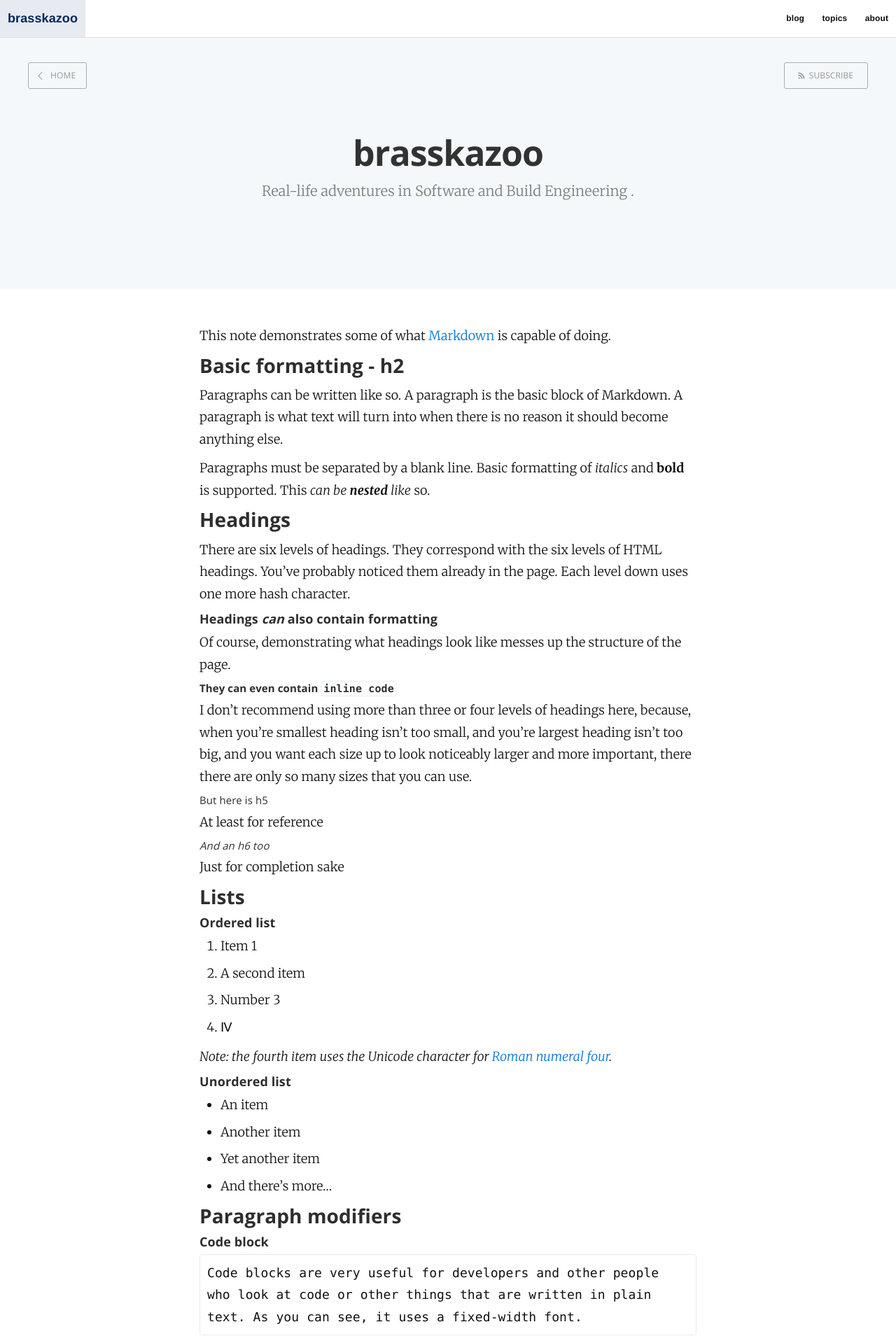
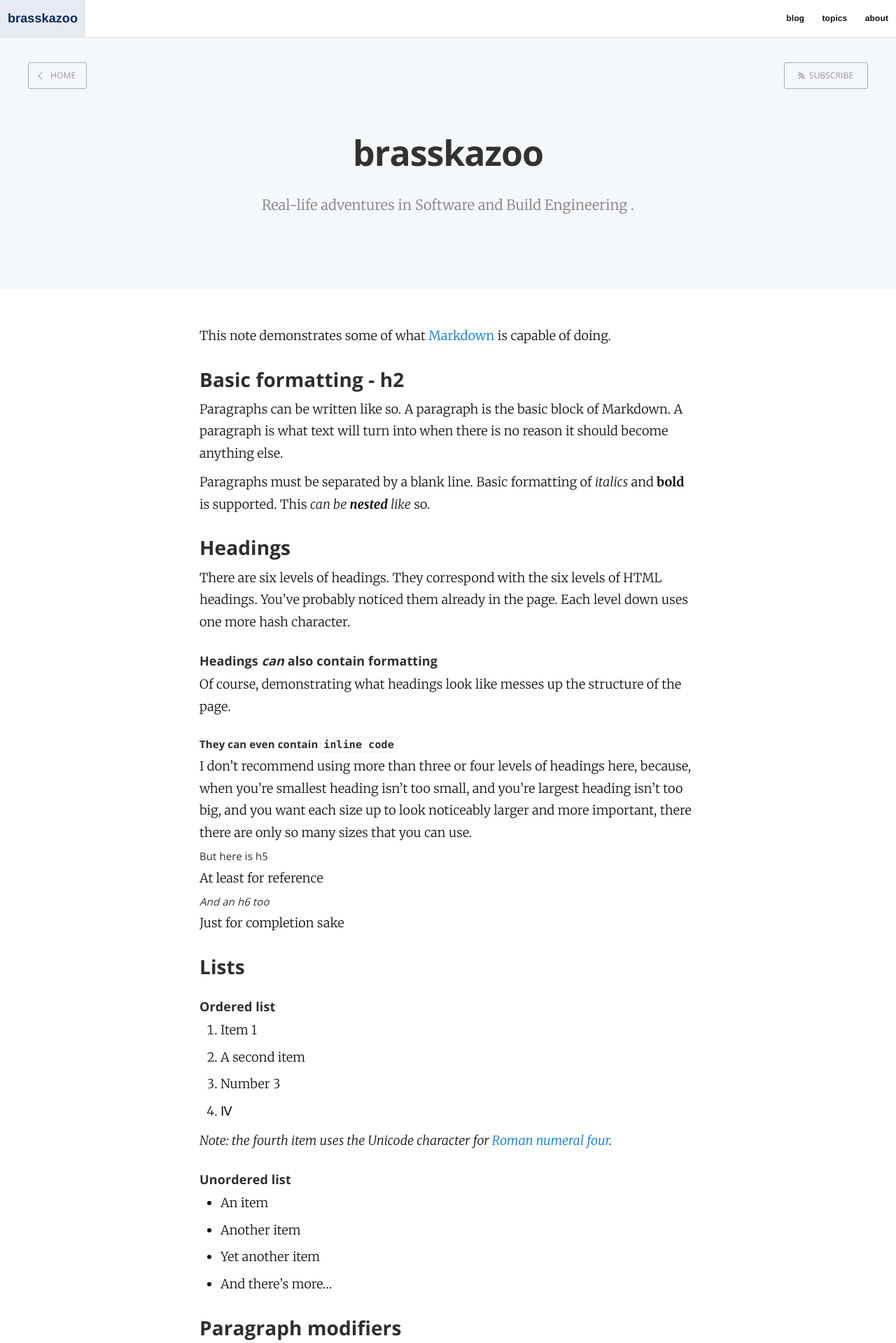
Before and after one commit to brasskazoo/brasskazoo.github.io, a Jekyll site: the page built from markdown.md, in a window 1280 px wide. Shown: the top 1919 px of the page at 70% size. Built offline with Jekyll 4.4.1, drawn with Linux system fonts in a browser that asks for light colours; Markdown is read by kramdown in place of the engine named in the settings.

Commit message:
Add padding-top margin to h tags

```diff
--- a/_sass/_basscss.scss
+++ b/_sass/_basscss.scss
@@ -183,10 +183,11 @@ blockquote p {
   font-style: italic;
 }
 
-h1, .h1 { font-size: 3.8rem }
+h1, .h1 { padding-top: 2rem; font-size: 3.8rem }
+h2:not(.post-title), .h2 { padding-top: 2rem; }
 h2, .h2 { font-size: 2.8rem }
-h3, .h3 { font-size: 1.8rem }
-h4, .h4 { font-size: 1.5rem;
+h3, .h3 { padding-top: 2rem; font-size: 1.8rem }
+h4, .h4 { padding-top: 2rem; font-size: 1.5rem;
  }
 h5, .h5 {
   font-weight: normal;
```
